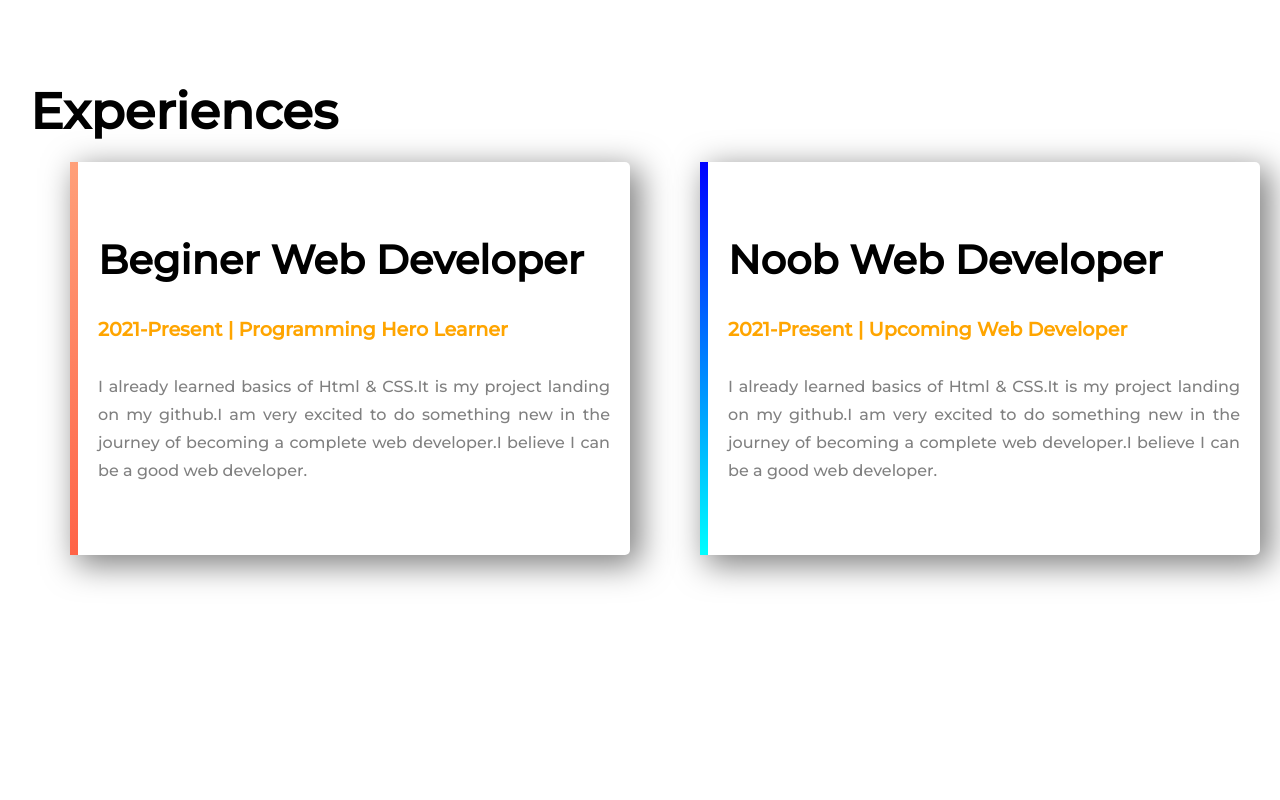
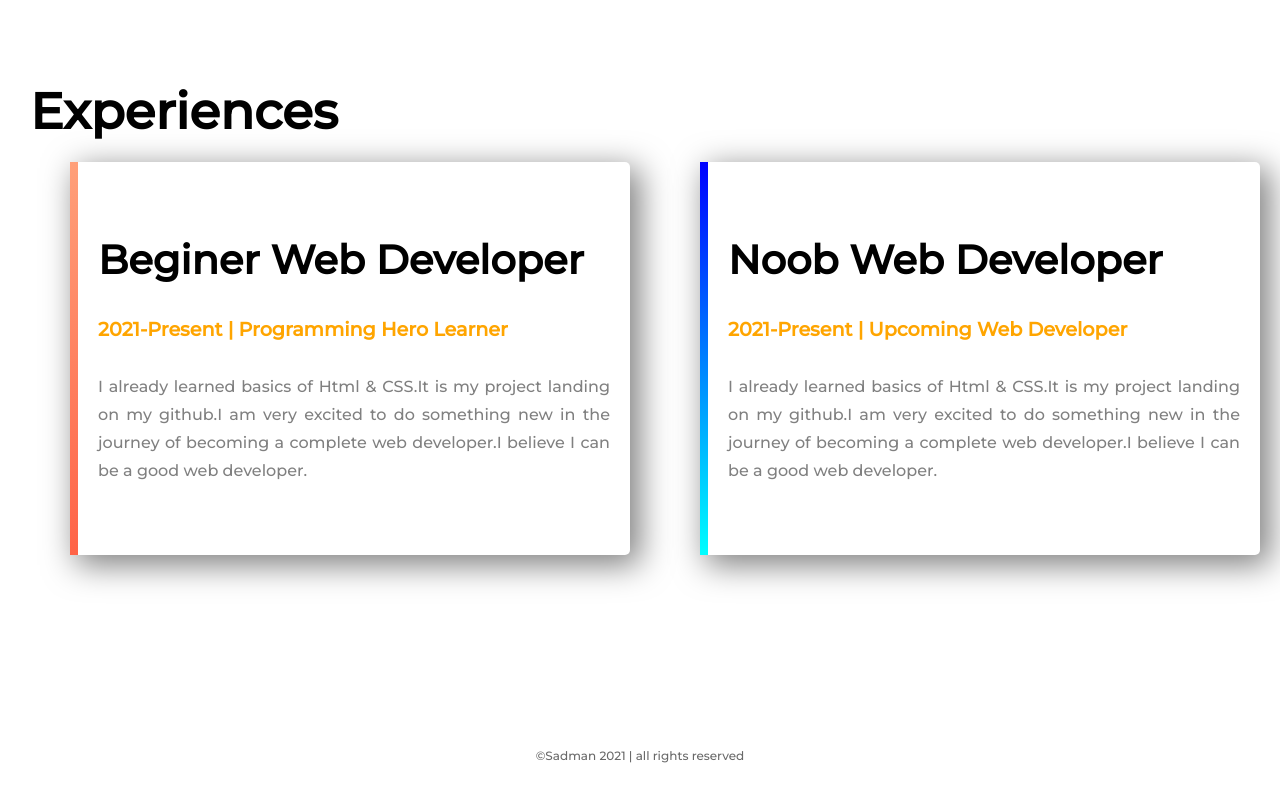
Before and after one commit to Sadman95/css-assignment-one, a plain HTML site: page index.html in a window 1280 px wide. Shown: the part 1330-2130 px from the top of the page. Before the commit the page ends 2072 px from the top, so only its background shows below. Drawn offline with Linux system fonts and the light colour scheme.

Commit message:
footer section completed

```diff
--- a/index.html
+++ b/index.html
@@ -59,5 +59,12 @@
     </div>
 </section>
 <!-- experience html end -->
+
+
+<!-- footer html start -->
+<footer>
+    <p>&copy;Sadman 2021 | all rights reserved</p>
+</footer>
+<!-- footer html end -->
 </body>
 </html>
--- a/style.css
+++ b/style.css
@@ -95,3 +95,12 @@ h2{
     border-image: linear-gradient(blue, cyan) 1 / 1 / 0 stretch;
 }
 /* experience css end */
+
+
+/* footer css start */
+footer p{
+    color: dimgray;
+    font-size: 12px;
+    text-align: center;
+}
+/* footer css end */
```
